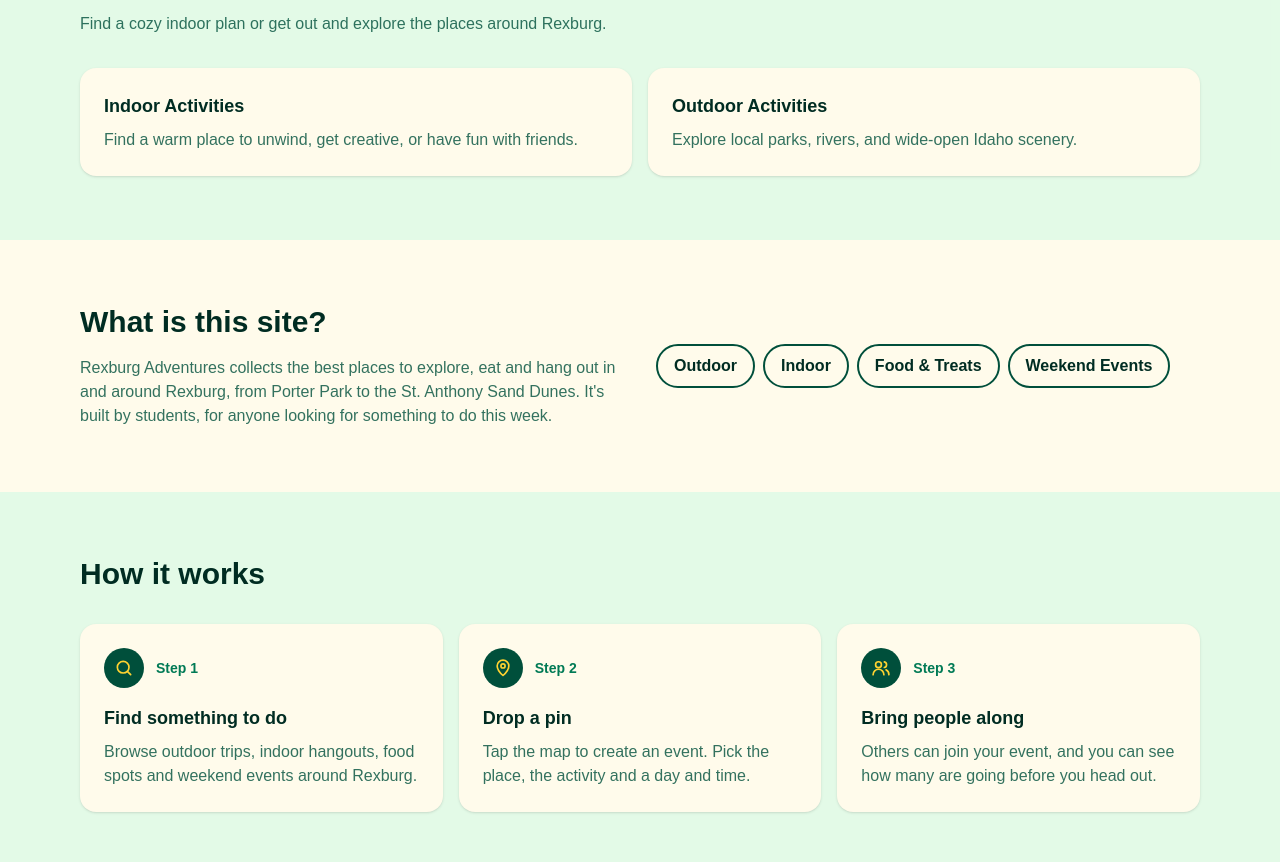
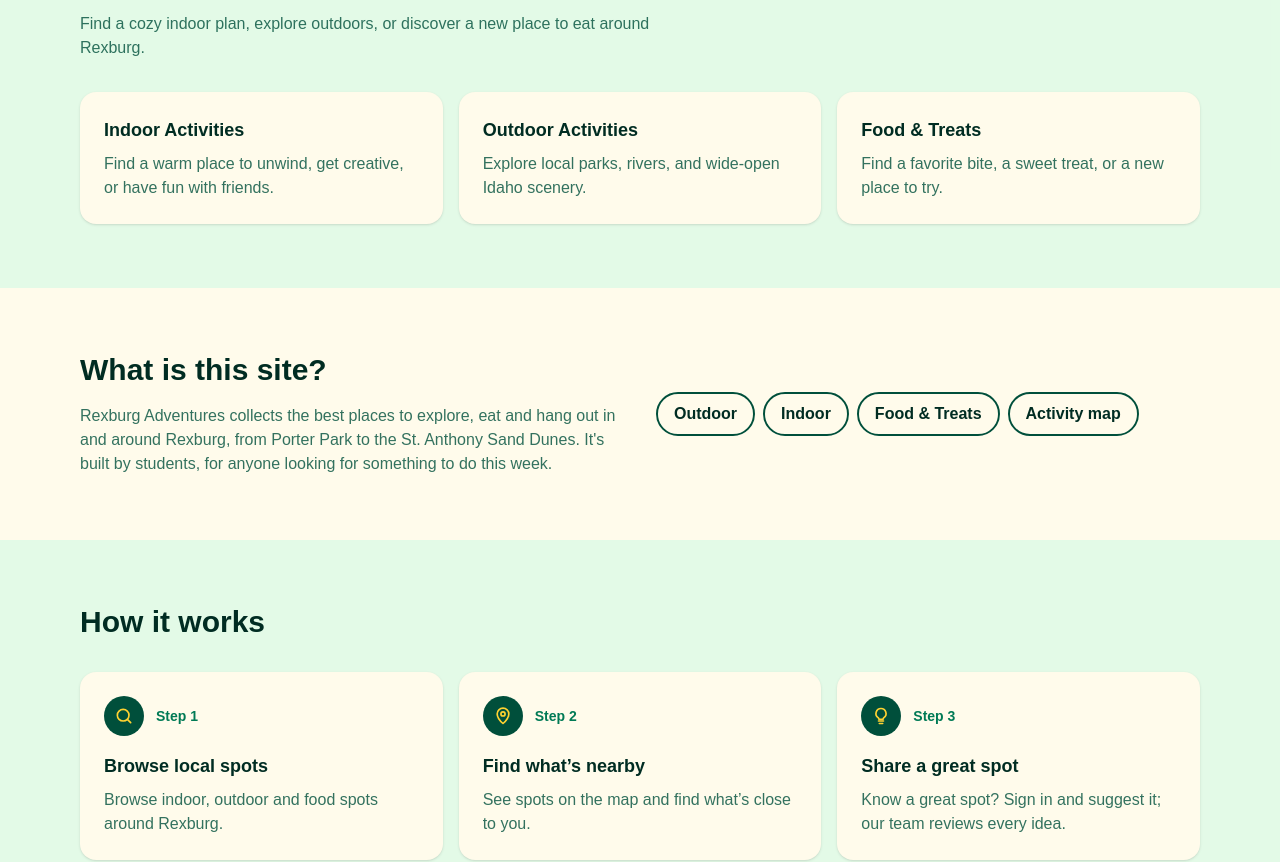
Before and after one commit to BYUI-Code-blooded/Adventure-App, a Next.js app: page / in a window 1280 px wide. Shown: the part 847-1709 px from the top of the page. Built offline with nearby package versions, Linux system fonts and the light colour scheme; no server answers.

Commit message:
Polish home page copy and add Food card

```diff
--- a/app/page.tsx
+++ b/app/page.tsx
@@ -1,22 +1,22 @@
 // Owner: HTML teammate
 import Link from "next/link";
-import { PinIcon, UsersIcon, SearchIcon } from "@/components/icons";
+import { PinIcon, SearchIcon, IdeaIcon } from "@/components/icons";
 
 const steps = [
   {
     Icon: SearchIcon,
-    title: "Find something to do",
-    text: "Browse outdoor trips, indoor hangouts, food spots and weekend events around Rexburg.",
+    title: "Browse local spots",
+    text: "Browse indoor, outdoor and food spots around Rexburg.",
   },
   {
     Icon: PinIcon,
-    title: "Drop a pin",
-    text: "Tap the map to create an event. Pick the place, the activity and a day and time.",
+    title: "Find what’s nearby",
+    text: "See spots on the map and find what’s close to you.",
   },
   {
-    Icon: UsersIcon,
-    title: "Bring people along",
-    text: "Others can join your event, and you can see how many are going before you head out.",
+    Icon: IdeaIcon,
+    title: "Share a great spot",
+    text: "Know a great spot? Sign in and suggest it; our team reviews every idea.",
   },
 ];
 
@@ -24,7 +24,7 @@ const categories = [
   { href: "/outdoor", label: "Outdoor" },
   { href: "/indoor", label: "Indoor" },
   { href: "/food", label: "Food & Treats" },
-  { href: "/weekend", label: "Weekend Events" },
+  { href: "/map", label: "Activity map" },
 ];
 
 export default function HomePage() {
@@ -41,8 +41,8 @@ export default function HomePage() {
               Find your next adventure, and someone to go with.
             </h1>
             <p className="mt-4 max-w-xl text-lg text-emerald-100">
-              A local guide to fun things to do around town, plus a live map where you can plan
-              outings and see who&apos;s coming.
+              A local guide to fun things to do around town, plus an activity map to find great
+              spots around Rexburg.
             </p>
             <div className="mt-8 flex flex-col gap-3 sm:flex-row">
               <Link
@@ -83,9 +83,10 @@ export default function HomePage() {
               Pick your kind of adventure
             </h2>
             <p className="mt-3 max-w-xl text-emerald-900/80">
-              Find a cozy indoor plan or get out and explore the places around Rexburg.
+              Find a cozy indoor plan, explore outdoors, or discover a new place to eat around
+              Rexburg.
             </p>
-            <div className="mt-8 grid gap-4 sm:grid-cols-2">
+            <div className="mt-8 grid gap-4 sm:grid-cols-3">
               <Link
                 href="/indoor"
                 className="rounded-2xl bg-amber-50 p-6 shadow-sm hover:bg-amber-100 focus-visible:outline-2 focus-visible:outline-offset-4 focus-visible:outline-emerald-700"
@@ -102,6 +103,15 @@ export default function HomePage() {
                 <h3 className="text-lg font-bold">Outdoor Activities</h3>
                 <p className="mt-2 text-emerald-900/80">
                   Explore local parks, rivers, and wide-open Idaho scenery.
+                </p>
+              </Link>
+              <Link
+                href="/food"
+                className="rounded-2xl bg-amber-50 p-6 shadow-sm hover:bg-amber-100 focus-visible:outline-2 focus-visible:outline-offset-4 focus-visible:outline-emerald-700"
+              >
+                <h3 className="text-lg font-bold">Food &amp; Treats</h3>
+                <p className="mt-2 text-emerald-900/80">
+                  Find a favorite bite, a sweet treat, or a new place to try.
                 </p>
               </Link>
             </div>
```
